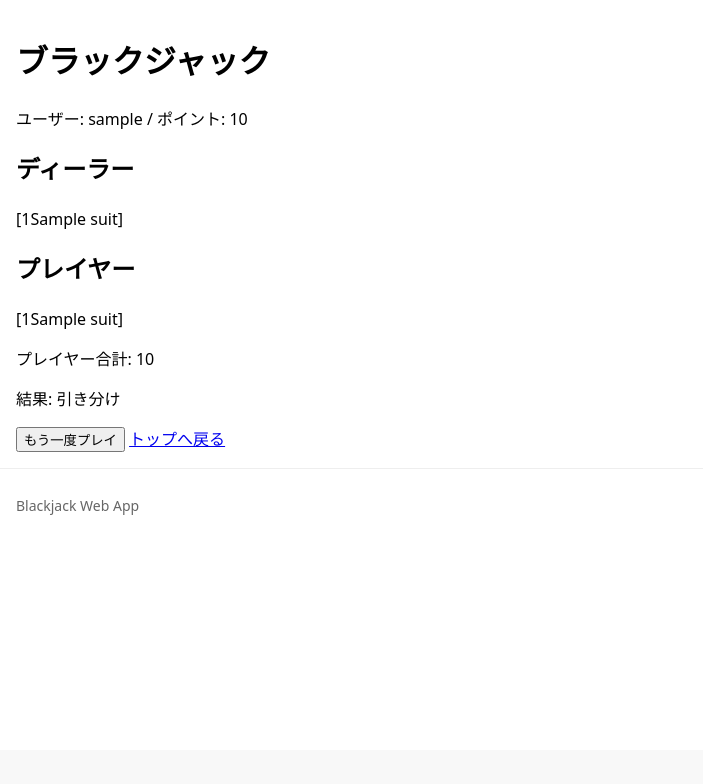
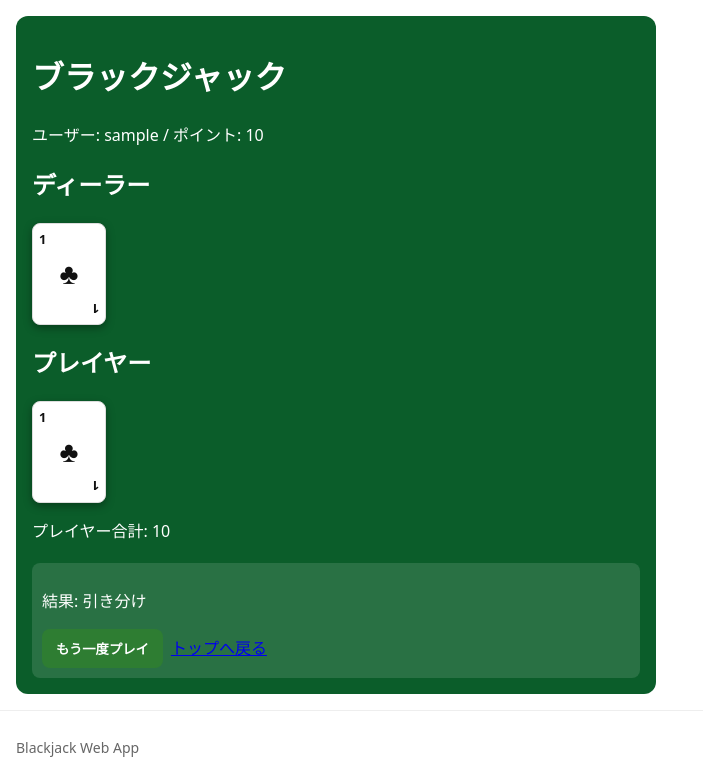
Before and after one commit to nakaokazuki/blackjack, a Django app: template templates/game/game.html in a window 1280 px wide. Shown: the part 50-834 px from the top of the page, without its empty margins (0-703 px from the left). Before the commit the page ends 565 px from the top, so only its background shows below. Run offline with Django 4.2, Linux system fonts and the light colour scheme; a user stored in the database is signed in; tables that the repository leaves empty hold one stand-in row (values such as "Sample post"); the template is opened without the code that fills it: most values are stand-ins (such as "Sample title", 1, 10 or a date in 2020).

Commit message:
12. 見た目改善（カード画像表示）

```diff
--- a/static/css/style.css
+++ b/static/css/style.css
@@ -63,3 +63,109 @@ body {
 .logout-form {
   display: inline;
 }
+
+/* 第12章: カードUI（画像を使わない） */
+.game-board {
+  background: #0b5d2a;
+  color: #fff;
+  border-radius: 12px;
+  padding: 16px;
+}
+
+.hand-block {
+  margin-bottom: 20px;
+}
+
+.cards-row {
+  display: flex;
+  gap: 8px;
+  flex-wrap: wrap;
+}
+
+.card-ui {
+  width: 72px;
+  height: 100px;
+  border-radius: 8px;
+  border: 1px solid #ddd;
+  background: #fff;
+  color: #111;
+  box-shadow: 0 3px 8px rgba(0, 0, 0, 0.35);
+  position: relative;
+  display: inline-flex;
+  align-items: center;
+  justify-content: center;
+  font-weight: 700;
+}
+
+.card-corner {
+  position: absolute;
+  top: 6px;
+  left: 6px;
+  font-size: 0.8rem;
+}
+
+.card-corner-bottom {
+  top: auto;
+  left: auto;
+  right: 6px;
+  bottom: 6px;
+  transform: rotate(180deg);
+}
+
+.card-suit {
+  font-size: 1.8rem;
+  line-height: 1;
+}
+
+.suit-h,
+.suit-d {
+  color: #d32f2f;
+}
+
+.suit-s,
+.suit-c {
+  color: #111;
+}
+
+.card-back {
+  background: #1e3a8a;
+  color: #fff;
+  font-size: 1.4rem;
+}
+
+.actions {
+  display: flex;
+  gap: 8px;
+  margin-top: 12px;
+  align-items: center;
+}
+
+.actions button {
+  padding: 10px 14px;
+  border: 0;
+  border-radius: 8px;
+  cursor: pointer;
+  font-weight: 700;
+}
+
+.btn-hit {
+  background: #1e88e5;
+  color: #fff;
+}
+
+.btn-stand {
+  background: #ef6c00;
+  color: #fff;
+}
+
+.btn-new {
+  background: #2e7d32;
+  color: #fff;
+}
+
+.result-box {
+  margin-top: 12px;
+  padding: 10px;
+  border-radius: 8px;
+  background: rgba(255, 255, 255, 0.12);
+}
--- a/templates/game/game.html
+++ b/templates/game/game.html
@@ -1,46 +1,70 @@
 {% extends "base.html" %}
 {% block title %}Game{% endblock %}
 {% block content %}
+<div class="game-board">
   <h1>ブラックジャック</h1>
   <p>ユーザー: {{ user.username }} / ポイント: {{ user.points }}</p>
 
+  <section class="hand-block">
     <h2>ディーラー</h2>
-<p>
+    <div class="cards-row">
       {% for card in state.dealer %}
         {% if state.phase == "player_turn" and forloop.counter0 == 1 %}
-      [??]
+          <div class="card-ui card-back">?</div>
         {% else %}
-      [{{ card.rank }}{{ card.suit }}]
+          <div class="card-ui suit-{{ card.suit|lower }}">
+            <span class="card-corner">{{ card.rank }}</span>
+            <span class="card-suit">
+              {% if card.suit == "S" %}♠{% elif card.suit == "H" %}♥{% elif card.suit == "D" %}♦{% else %}♣{% endif %}
+            </span>
+            <span class="card-corner card-corner-bottom">{{ card.rank }}</span>
+          </div>
         {% endif %}
       {% endfor %}
-</p>
+    </div>
     {% if state.phase == "finished" %}
       <p>ディーラー合計: {{ dealer_total }}</p>
     {% endif %}
+  </section>
 
+  <section class="hand-block">
     <h2>プレイヤー</h2>
-<p>
+    <div class="cards-row">
       {% for card in state.player %}
-    [{{ card.rank }}{{ card.suit }}]
+        <div class="card-ui suit-{{ card.suit|lower }}">
+          <span class="card-corner">{{ card.rank }}</span>
+          <span class="card-suit">
+            {% if card.suit == "S" %}♠{% elif card.suit == "H" %}♥{% elif card.suit == "D" %}♦{% else %}♣{% endif %}
+          </span>
+          <span class="card-corner card-corner-bottom">{{ card.rank }}</span>
+        </div>
       {% endfor %}
-</p>
+    </div>
     <p>プレイヤー合計: {{ player_total }}</p>
+  </section>
 
   {% if state.phase == "player_turn" %}
-  <form method="post" style="display:inline;">
+    <div class="actions">
+      <form method="post">
         {% csrf_token %}
-    <button type="submit" name="action" value="hit">ヒット</button>
+        <button class="btn-hit" type="submit" name="action" value="hit">ヒット</button>
       </form>
-  <form method="post" style="display:inline;">
+      <form method="post">
         {% csrf_token %}
-    <button type="submit" name="action" value="stand">スタンド</button>
+        <button class="btn-stand" type="submit" name="action" value="stand">スタンド</button>
       </form>
+    </div>
   {% else %}
+    <div class="result-box">
       <p>結果: {% if state.result == "win" %}勝ち{% elif state.result == "lose" %}負け{% else %}引き分け{% endif %}</p>
-  <form method="post" style="display:inline;">
+      <div class="actions">
+        <form method="post">
           {% csrf_token %}
-    <button type="submit" name="action" value="new">もう一度プレイ</button>
+          <button class="btn-new" type="submit" name="action" value="new">もう一度プレイ</button>
         </form>
         <a href="{% url 'top' %}">トップへ戻る</a>
+      </div>
+    </div>
   {% endif %}
+</div>
 {% endblock %}
```
Lines whose indentation alone changed are shown as unchanged.
